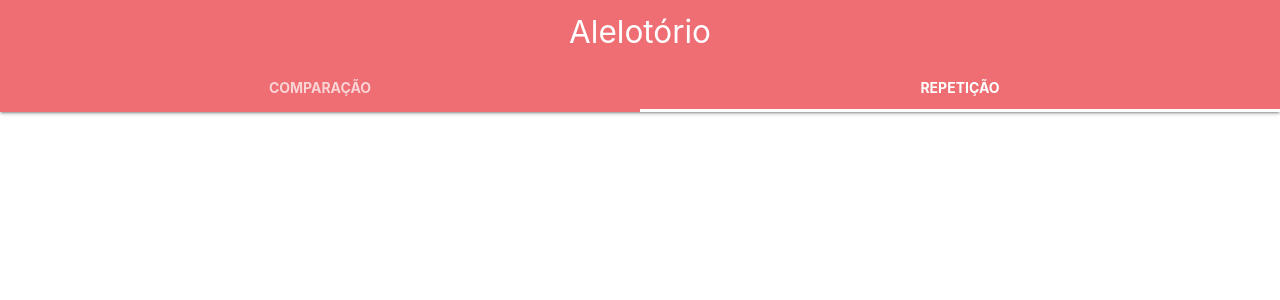
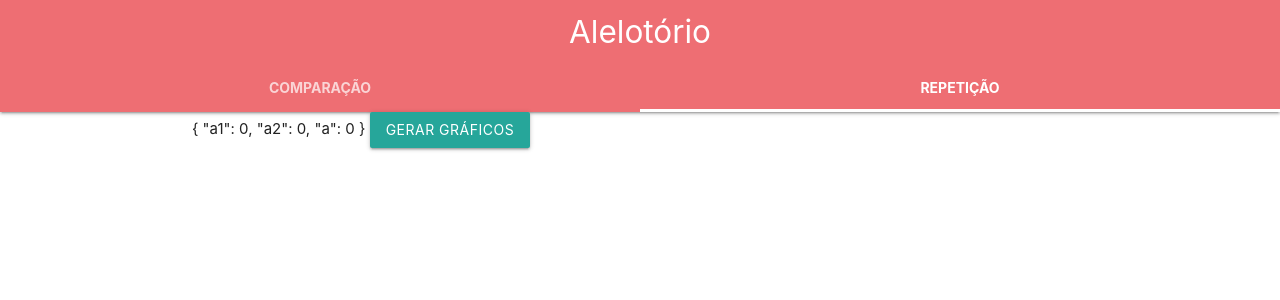
Before and after one commit to EdikoCruz/alelotorio, a Vue app: page /multiple in a window 1280 px wide. Shown: the top 300 px of the page. Built offline with nearby package versions, Linux system fonts and the light colour scheme; what vue-chartkick would draw is missing.

Commit message:
Add base

```diff
--- a/src/views/Multiple.vue
+++ b/src/views/Multiple.vue
@@ -1,6 +1,7 @@
 <template>
   <div class="home container">
-
+    {{population.alleles}}
+    <button class="waves-effect waves-light btn" @click="generateOffspring">Gerar Gráficos</button>
   </div>
 </template>
 
@@ -13,10 +14,11 @@ import { Component, Vue } from 'vue-property-decorator';
   data() {
     return {
       config: {
-        maxNumberOfGenerations: 5000,
+        maxNumberOfGenerations: 10000,
         minSize: 4,
-        maxSize: 1000,
+        maxSize: 500,
         step: 4,
+        repetitions: 10000,
         colors: {
           a1: '#f48fb1',
           a2: '#9fa8da',
@@ -24,8 +26,13 @@ import { Component, Vue } from 'vue-property-decorator';
         },
       },
       population: {
-        name: '',
-        size: '',
+        name: 'População Teste',
+        size: 200,
+        alleles:{
+          a1: 0,
+          a2: 0,
+          a: 0,
+        },
       },
     };
   },
@@ -34,78 +41,56 @@ import { Component, Vue } from 'vue-property-decorator';
     generateOffspring(): void {
       const that: any = this;
       // data bind
-      const populations: any = that.populations;
+      const population: any = that.population;
       const maxNumberOfGenerations: number = that.config.maxNumberOfGenerations;
+      const repetitions: number = that.config.repetitions;
       const histogramMultiplicity: number = that.config.histogramMultiplicity;
+      const total = population.size * 2;
+      const size = population.size;
+      const alleles = {a1: 0, a2: 0, a: 0};
 
-      populations.forEach((population: any) => {
+      for (let _ = 0; _ < repetitions; _++) {
         let a1 = population.size;
         let a2 = population.size;
-        const total = population.size * 2;
-        const size = population.size;
-        const diploidData = [{a1a1: total / 4, a2a2: total / 4, both: total / 2}];
-        const histogramDataA1: any = {name: `${population.name} A1`, data: {1: 50}};
-        const histogramDataA2: any = {name: `${population.name} A2`, data: {1: 50}};
 
         let generation = 2;
         while (generation <= maxNumberOfGenerations && a1 !== total && a2 !== total) {
           let a1Counter = 0;
           let a2Counter = 0;
-          const diploid = {a1a1: 0, a2a2: 0, both: 0};
 
-          for (let index = 0; index < size; index++) {
+          for (let _ = 0; _ < size; _++) {
             const d2 = Math.ceil(Math.random() * total) <= a1 ? 'a1' : 'a2';
             const d1 = Math.ceil(Math.random() * total) <= a2 ? 'a2' : 'a1';
 
             if (d1 === 'a1' && d2 === 'a1') {
-              diploid.a1a1 += 1;
               a1Counter += 2;
             } else if (d1 === 'a2' && d2 === 'a2') {
-              diploid.a2a2 += 1;
               a2Counter += 2;
             } else {
-              diploid.both += 1;
               a1Counter += 1;
               a2Counter += 1;
             }
           }
-
-          diploidData.push(diploid);
           a1 = a1Counter;
           a2 = a2Counter;
-          histogramDataA1.data[generation] = (a1 / total) * 100;
-          histogramDataA2.data[generation] = (a2 / total) * 100;
           generation += 1;
         }
 
-        population.generation = Math.min(generation, maxNumberOfGenerations);
-        if (generation === maxNumberOfGenerations) {
-          population.allele = '-';
-        } else {
-          population.allele = a1 === total ? 'A1' : 'A2';
+
+        if (a1 === total) {
+          population.alleles.a1 += 1;
         }
-        // const histogramDataA1: any = {name: `${population.name} A1`, data: {0: 50}};
-        const histogramDataA1Cleaned: any = {...histogramDataA1};
-        const histogramDataA2Cleaned: any = {...histogramDataA2};
-        histogramDataA1Cleaned.data = {0: 50};
-        histogramDataA2Cleaned.data = {0: 50};
+        if (a2 === total) {
+          population.alleles.a2 += 1;
+        }
+        if (generation > maxNumberOfGenerations) { // bug with else =/
+          population.alleles.a += 1;
+        }
 
-        let i = histogramMultiplicity;
-        while (i < generation) {
-          histogramDataA1Cleaned.data[i] = histogramDataA1.data[i];
-          histogramDataA2Cleaned.data[i] = histogramDataA2.data[i];
-          i += histogramMultiplicity;
-        }
-        histogramDataA1Cleaned.data[
-          Math.floor(generation / histogramMultiplicity) * histogramMultiplicity
-        ] = histogramDataA1.data[generation - 1];
-        histogramDataA2Cleaned.data[
-          Math.floor(generation / histogramMultiplicity) * histogramMultiplicity
-        ] = histogramDataA2.data[generation - 1];
-        population.histogramDataCleaned = {a1: histogramDataA1Cleaned, a2: histogramDataA2Cleaned};
-        population.histogramData = {a1: histogramDataA1, a2: histogramDataA2};
-        population.diploidData = diploidData;
-      });
+        population.alleles = alleles;
+      }
+
+      // population.generation = Math.min(generation, maxNumberOfGenerations);
     },
   },
 
```
